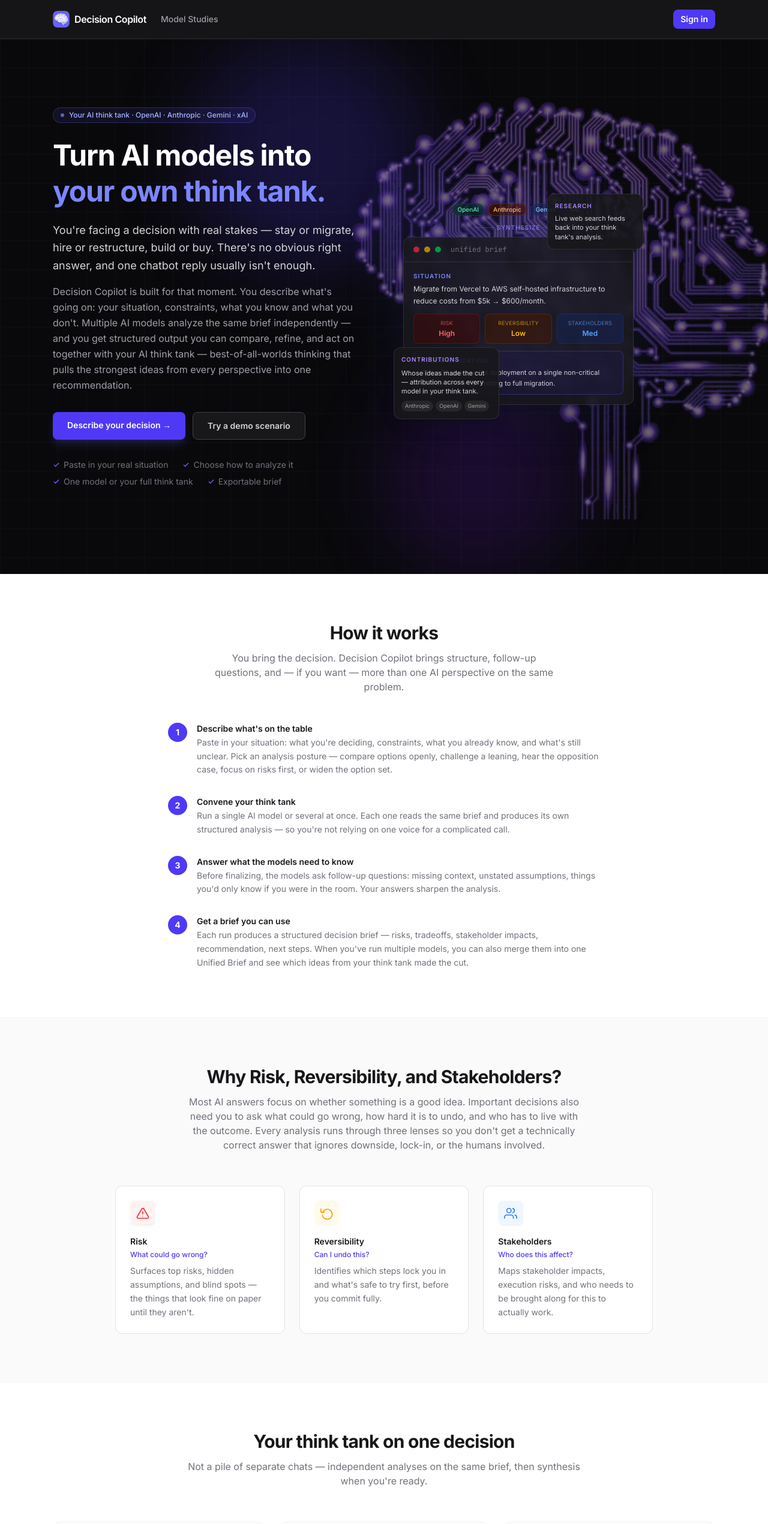
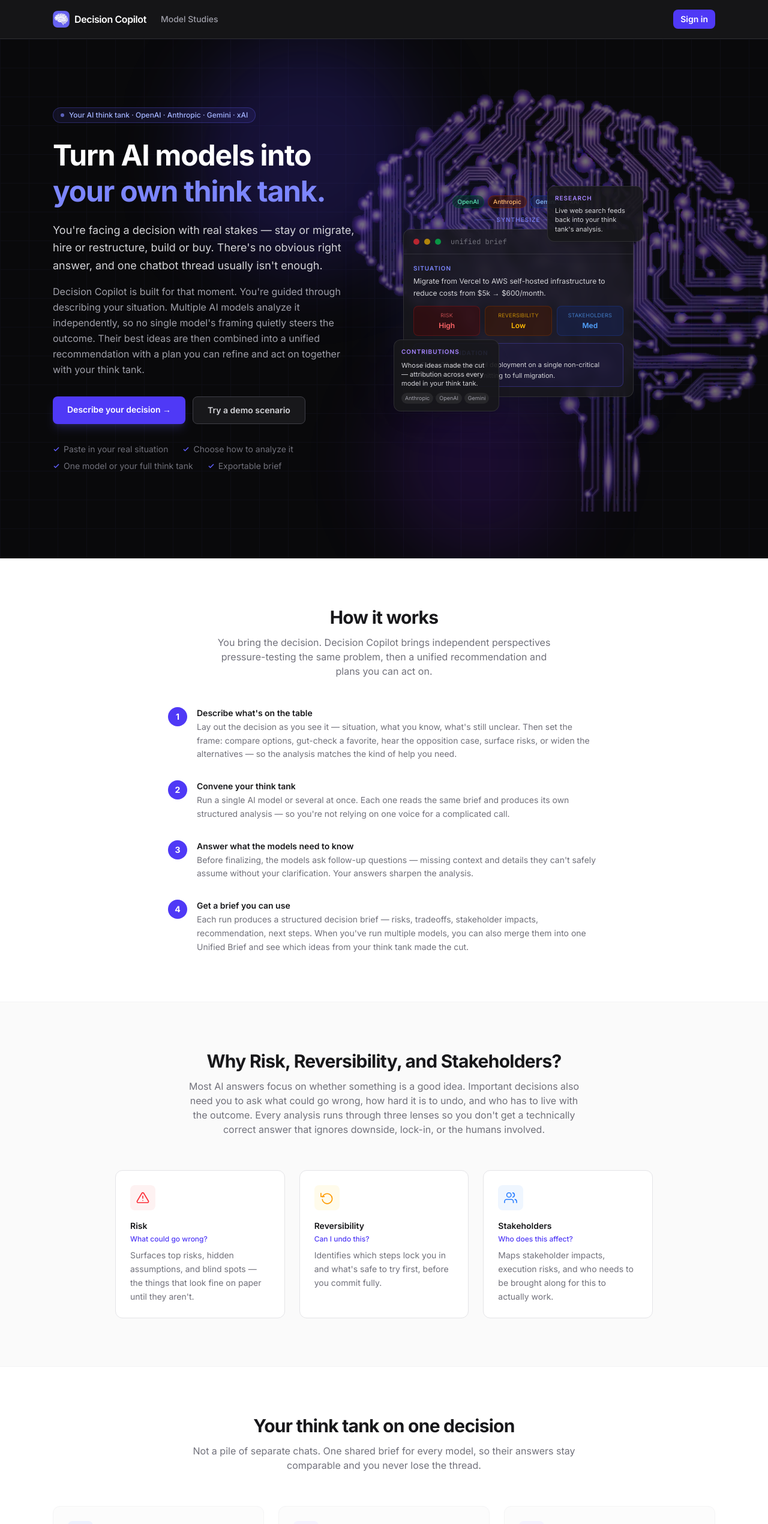
Before and after one commit to Caryndcarter/decision-copilot-evals, a Next.js app in the folder packages/nextjs/: page / in a window 1280 px wide. Shown: the top 2541 px of the page at 60% size. Built offline with nearby package versions, Linux system fonts and the light colour scheme; no server answers.

Commit message:
Tighten homepage copy around stakes, gaps, and think-tank synthesis.
Clarify the hero and How it works messaging so mechanism stays secondary to outcomes like independent pressure-testing and an actionable unified recommendation.

Co-authored-by: Cursor <cursoragent@cursor.com>

```diff
--- a/packages/nextjs/app/page.tsx
+++ b/packages/nextjs/app/page.tsx
@@ -283,15 +283,14 @@ export default function Home() {
               </h1>
               <p className="mt-5 text-lg text-zinc-300 leading-relaxed max-w-lg">
                 You&apos;re facing a decision with real stakes — stay or migrate, hire or restructure,
-                build or buy. There&apos;s no obvious right answer, and one chatbot reply
+                build or buy. There&apos;s no obvious right answer, and one chatbot thread
                 usually isn&apos;t enough.
               </p>
               <p className="mt-4 text-base text-zinc-400 leading-relaxed max-w-lg">
-                Decision Copilot is built for that moment. You describe what&apos;s going on:
-                your situation, constraints, what you know and what you don&apos;t. Multiple AI
-                models analyze the same brief independently — and you get structured output you
-                can compare, refine, and act on together with your AI think tank — best-of-all-worlds
-                thinking that pulls the strongest ideas from every perspective into one recommendation.
+                Decision Copilot is built for that moment. You&apos;re guided through describing
+                your situation. Multiple AI models analyze it independently, so no single
+                model&apos;s framing quietly steers the outcome. Their best ideas are then combined into a unified
+                recommendation with a plan you can refine and act on together with your think tank.
               </p>
               <div className="mt-8 flex flex-wrap gap-3">
                 <Link
@@ -343,15 +342,16 @@ export default function Home() {
           <div className="text-center mb-12">
             <h2 className="text-2xl lg:text-3xl font-bold text-zinc-900 tracking-tight">How it works</h2>
             <p className="mt-3 text-zinc-500 max-w-xl mx-auto">
-              You bring the decision. Decision Copilot brings structure, follow-up questions, and — if you want —
-              more than one AI perspective on the same problem.
+              You bring the decision. Decision Copilot brings independent perspectives
+              pressure-testing the same problem, then a unified recommendation and plans
+              you can act on.
             </p>
           </div>
           <div className="space-y-8">
             <Step
               n="1"
               title="Describe what's on the table"
-              desc="Paste in your situation: what you're deciding, constraints, what you already know, and what's still unclear. Pick an analysis posture — compare options openly, challenge a leaning, hear the opposition case, focus on risks first, or widen the option set."
+              desc="Lay out the decision as you see it — situation, what you know, what's still unclear. Then set the frame: compare options, gut-check a favorite, hear the opposition case, surface risks, or widen the alternatives — so the analysis matches the kind of help you need."
             />
             <Step
               n="2"
@@ -361,7 +361,7 @@ export default function Home() {
             <Step
               n="3"
               title="Answer what the models need to know"
-              desc="Before finalizing, the models ask follow-up questions: missing context, unstated assumptions, things you'd only know if you were in the room. Your answers sharpen the analysis."
+              desc="Before finalizing, the models ask follow-up questions — missing context and details they can't safely assume without your clarification. Your answers sharpen the analysis."
             />
             <Step
               n="4"
@@ -429,8 +429,8 @@ export default function Home() {
               Your think tank on one decision
             </h2>
             <p className="mt-3 text-zinc-500 max-w-2xl mx-auto">
-              Not a pile of separate chats — independent analyses on the same brief, then synthesis
-              when you&apos;re ready.
+              Not a pile of separate chats. One shared brief for every model, so their
+              answers stay comparable and you never lose the thread.
             </p>
           </div>
           <div className="grid sm:grid-cols-2 lg:grid-cols-3 gap-6">
@@ -530,7 +530,7 @@ export default function Home() {
           <div className="text-center mb-14">
             <h2 className="text-2xl lg:text-3xl font-bold text-zinc-900 tracking-tight">Built for real decisions</h2>
             <p className="mt-3 text-zinc-500 max-w-xl mx-auto">
-              Not hypotheticals. The kind of calls that keep you up at night — the ones that deserve more than one opinion.
+              Not hypotheticals. The kind of calls that keep you up at night — the ones where you can&apos;t afford any gaps in reasoning.
             </p>
           </div>
           <div className="grid sm:grid-cols-2 lg:grid-cols-3 gap-4">
```
